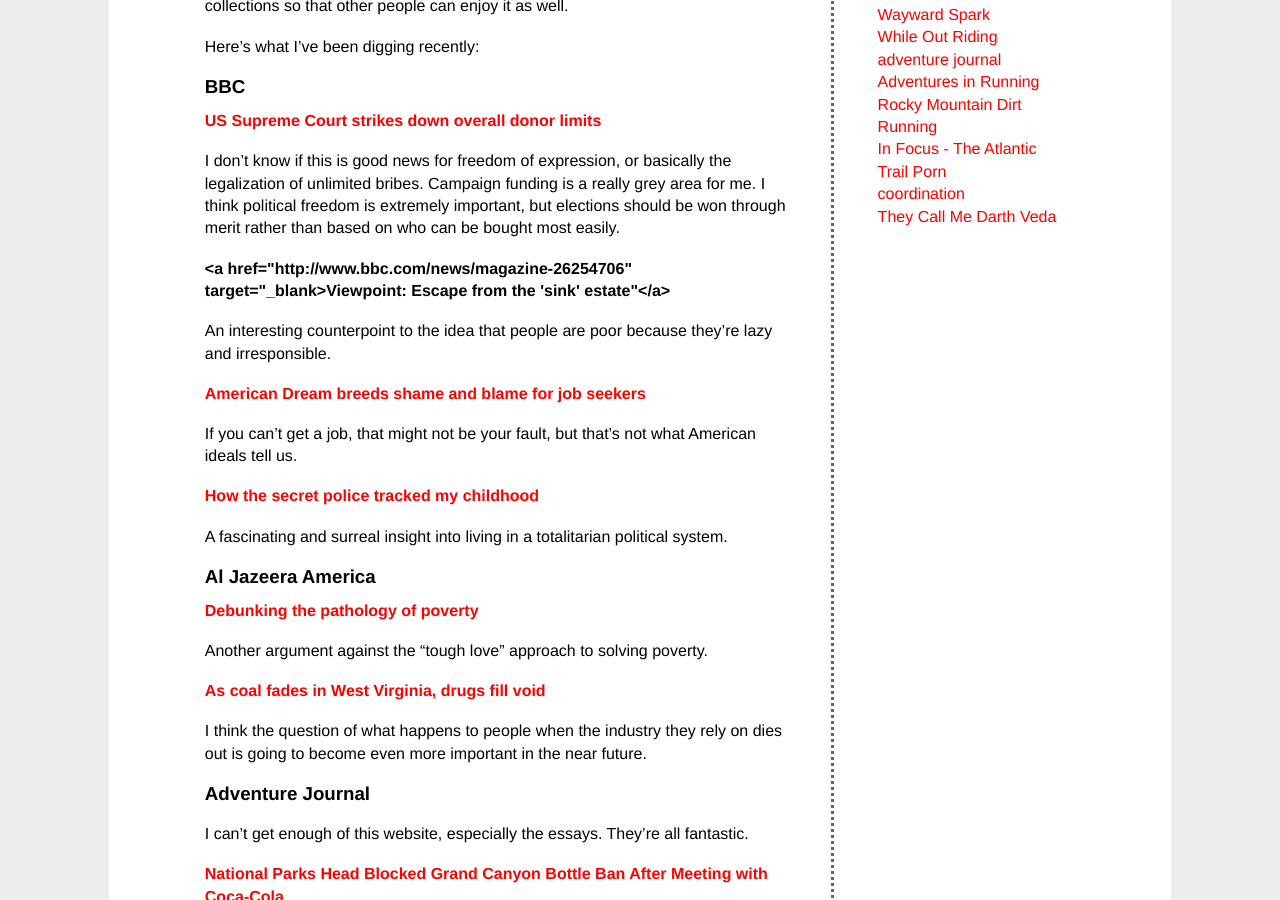
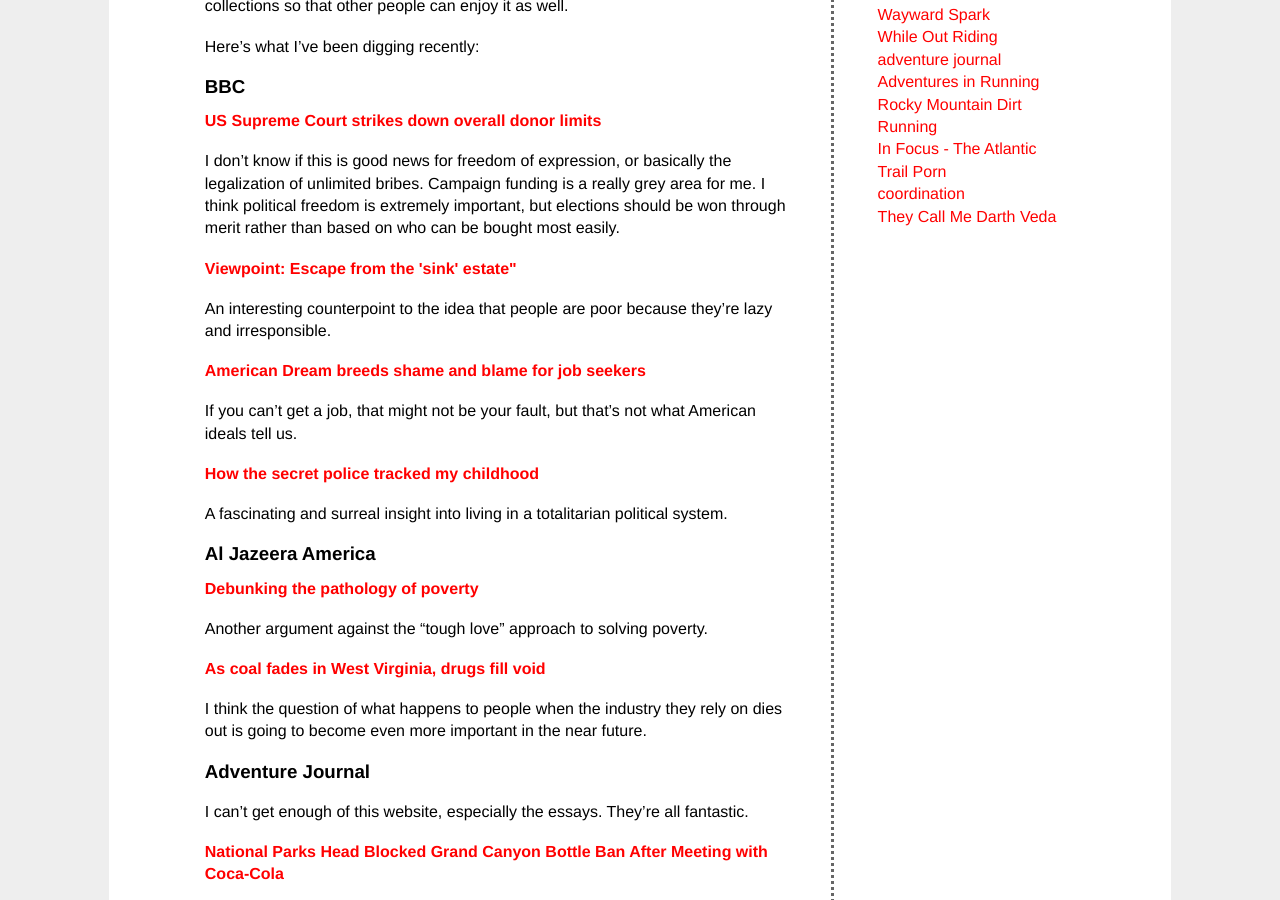
Before and after one commit to eoisaacs/eoisaacs.github.io, a Jekyll site: the page built from _posts/2014-04-02-this-week-in-reading.md, in a window 1280 px wide and 900 px high, scrolled down 1123 px. Built offline with Jekyll 4.4.1, drawn with Linux system fonts in a browser that asks for light colours; Markdown is read by kramdown in place of the engine named in the settings; comment, search, counter and statistics services are not loaded.

Commit message:
fixed links

```diff
--- a/_posts/2014-04-02-this-week-in-reading.md
+++ b/_posts/2014-04-02-this-week-in-reading.md
@@ -15,7 +15,7 @@ Here's what I've been digging recently:
 
 I don't know if this is good news for freedom of expression, or basically the legalization of unlimited bribes. Campaign funding is a really grey area for me. I think political freedom is extremely important, but elections should be won through merit rather than based on who can be bought most easily.
 
-<h4><a href="http://www.bbc.com/news/magazine-26254706" target="_blank>Viewpoint: Escape from the 'sink' estate"</a></h4>
+<h4><a href="http://www.bbc.com/news/magazine-26254706" target="_blank">Viewpoint: Escape from the 'sink' estate"</a></h4>
 
 An interesting counterpoint to the idea that people are poor because they're lazy and irresponsible.
 
```
Also changed, not shown: 1 other file.
